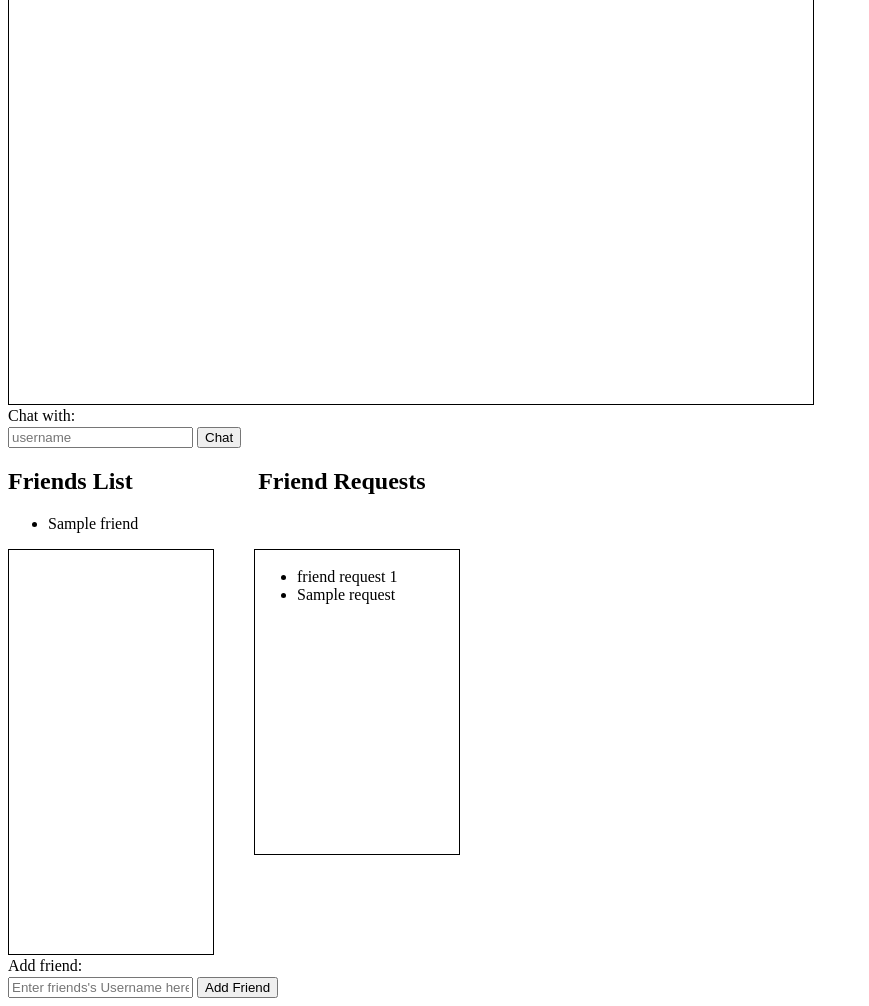
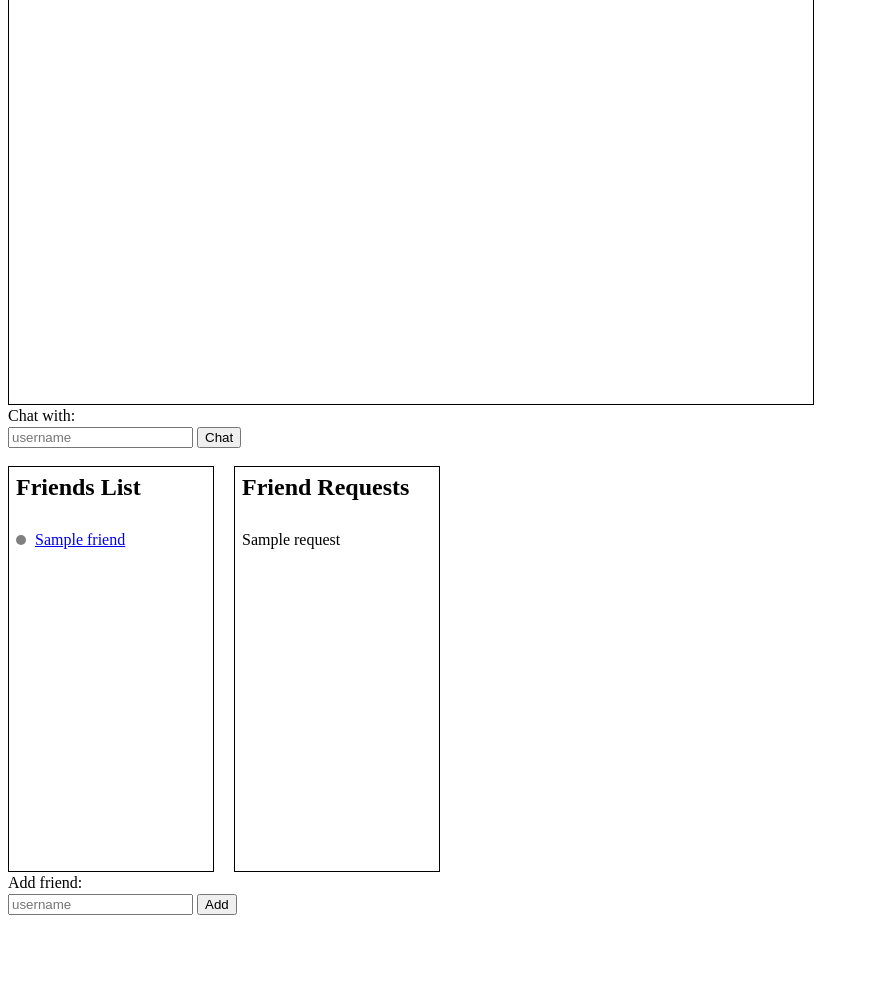
Before and after one commit to RobertW22/INFO2222-A2, a Flask app: template INFO2222-Scaffold-main/INFO2222-Scaffold-main/templates/home.jinja in a window 1280 px wide. Shown: the part 140-1146 px from the top of the page, without its empty margins (0-869 px from the left). After the commit the page ends 1055 px from the top, so only its background shows below. Run offline with Flask 3, Linux system fonts and the light colour scheme; the template is opened without the code that fills it: most values are stand-ins (such as "Sample title", 1, 10 or a date in 2020).

Commit message:
friends association table + online status + open chatroom via friends list

```diff
--- a/INFO2222-Scaffold-main/INFO2222-Scaffold-main/app.py
+++ b/INFO2222-Scaffold-main/INFO2222-Scaffold-main/app.py
@@ -4,7 +4,7 @@ this is where you'll find all of the get/post request handlers
 the socket event handlers are inside of socket_routes.py
 '''
 
-from flask import Flask, render_template, request, abort, url_for, session, redirect
+from flask import Flask, jsonify, render_template, request, abort, url_for, session, redirect
 from flask_socketio import SocketIO
 import db
 import secrets
@@ -107,10 +107,11 @@ def home():
 
     friend_requests = db.retieve_Friend_Requests(currentUserName)
 
+    friends = db.get_friends(currentUserName)
 
 
 
-    return render_template("home.jinja", username=request.args.get("username"), friend_requests=friend_requests)
+    return render_template("home.jinja", username=request.args.get("username"), friend_requests=friend_requests,  friends=friends)
 
 
 
@@ -125,17 +126,18 @@ def add_Friend():
     #print(username)
     #print(friendsName)
 
-
     #username = request.json.get("username")
     #friendsName = request.json.get("friendUsername")
 
     # Print returned friend request list
     print(db.sendFriendRequest(username,friendsName))
 
+    # db.sendFriendRequest(username, friendsName)
+    # friends = db.get_friends(username)
 
     return redirect(url_for('home', username=username))
 
-
+    # return jsonify(friends=friends)
 
     # IT WORKS! but I need to maybe add a sent requests box
 
--- a/INFO2222-Scaffold-main/INFO2222-Scaffold-main/templates/home.jinja
+++ b/INFO2222-Scaffold-main/INFO2222-Scaffold-main/templates/home.jinja
@@ -21,34 +21,50 @@
 
     .container {
         display: flex;
-
     }
 
-
-    #friends_box {
+    .list-section {
         border: 1px solid black;
         height: 400px;
         width: 200px;
         overflow: auto;
         padding: 2px;
+        margin-right: 20px;
     }
 
-    #requestBar {
-        margin-left: 40px;
-        border: 1px solid black;
-        height: 300px;
-        width: 200px;
-        overflow: auto;
-        padding: 2px;
+    .list-section h2 {
+        margin-top: 0;
+        padding: 5px;
     }
 
-    #friendRequestTitle {
-        margin-left: 120px;
+    .list-section ul {
+        list-style-type: none;
+        padding: 5px;
+    }
+
+    .list-section li {
+        margin-bottom: 5px;
     }
 
     .text  {
         margin-top: 2px;
         margin-bottom: 2px;
+    }
+
+    .status {
+        display: inline-block;
+        width: 10px;
+        height: 10px;
+        border-radius: 50%;
+        margin-right: 5px;
+    }
+
+    .online {
+        background-color: green;
+    }
+
+    .offline {
+        background-color: gray;
     }
 
 </style>
@@ -87,56 +103,46 @@
 
     <!-- Starting the friends list making here -->
 
+    <!-- Friends List and Friend Requests -->
+    <br>
 
     <div class="container">
-
-        <section>
+        <!-- Friends List -->
+        <section class="list-section">
             <h2>Friends List</h2>
-            <ul>
+            <ul id="friends-list">
                 {% for friend in friends %}
-                    <li>{{ friend }}</li>
+                <li>
+                    <span class="status offline" id="status-{{ friend }}"></span>
+                    <a href="#" onclick="openChatroom('{{ friend }}')">{{ friend }}</a>
+                </li>
                 {% endfor %}
             </ul>
         </section>
 
-        <section id="friendRequestTitle">
+        <!-- Friend Requests -->
+        <section class="list-section">
             <h2>Friend Requests</h2>
+            <ul>
+                {% for request in friend_requests %}
+                <li>{{ request }}</li>
+                {% endfor %}
+            </ul>
         </section>
     </div>
 
-
-
-
-
-    <!-- Add friend box -->
-    <div class="container">
-
-        <section id="friends_box"></section>
-
-        <!-- Add friend bar -->
-        <section id="requestBar">
-
-        <ul>
-            <li>friend request 1</li>
-            {% for request in friend_requests %}
-                <li>{{ request }}</li>
-            {% endfor %}
-
-
-
-        </section>
-    </div>
 
     <!-- Send Friend request forms [POST] -->
     <section>
 
         <form action="/add_friend" method="post">
 
+        <!-- <form id="add-friend-form"> -->
+
             <input type="hidden" name="username" value="{{ username }}">
             <p class="text">Add friend:</p>
-
-            <input type="text" name="friend_username" placeholder="Enter friends's Username here">
-            <input type="submit" value="Add Friend">
+            <input type="text" name="friend_username" placeholder="username">
+            <input type="submit" value="Add">
         </form>
 
     </section>
@@ -196,6 +202,14 @@
         add_message(msg, color);
     })
 
+    socket.on("user_connected", (username) => {
+        $(`#status-${username}`).removeClass("offline").addClass("online");
+    });
+
+    socket.on("user_disconnected", (username) => {
+        $(`#status-${username}`).removeClass("online").addClass("offline");
+    });
+
     // we'll send the message to the server by emitting a "send" event
     function send() {
         let message = $("#message").val();
@@ -203,12 +217,15 @@
         socket.emit("send", username, message, room_id);
     }
 
-
-
     // we emit a join room event to the server to join a room
     function join_room() {
 
         let receiver = $("#receiver").val();
+
+        if (receiver === "") {
+            alert("Please enter a username to chat with.");
+            return;
+        }
 
         // pass in the receiver of our message to the server
         // as well as the current user's username
@@ -248,5 +265,11 @@
         box.append(child);
     }
 
+    // Function to open a chatroom when user clicks on a friend in friend list
+    function openChatroom(friend) {
+        $("#receiver").val(friend);
+        join_room();
+    }
+
 </script>
 {% endblock %}
```
Also changed, not shown: INFO2222-Scaffold-main/INFO2222-Scaffold-main/db.py (+14 -3 lines), INFO2222-Scaffold-main/INFO2222-Scaffold-main/models.py (+17 -13 lines), INFO2222-Scaffold-main/INFO2222-Scaffold-main/socket_routes.py (+8 -0 lines).
